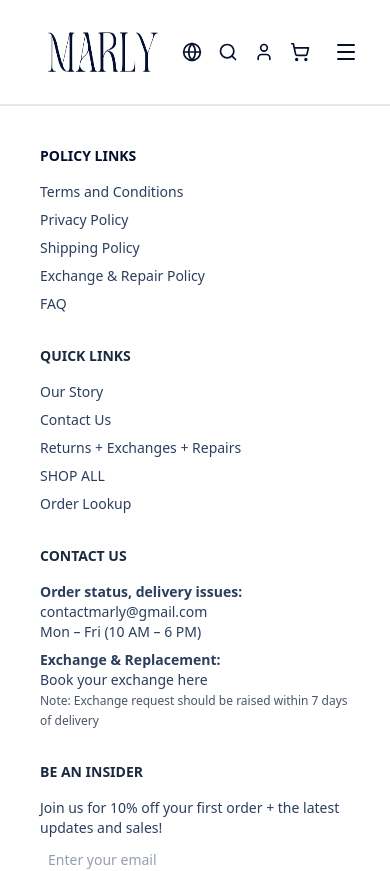
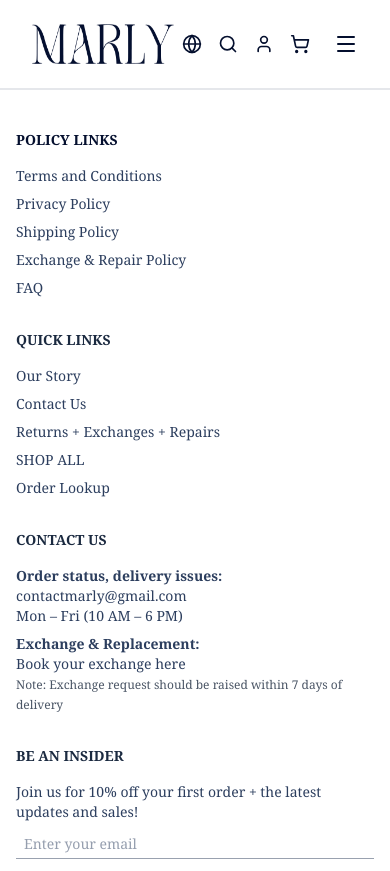
Before and after one commit to boris-fernandez/marly-handmade, a React (Vite) app in the folder marly-handmade-frontend/: page / in a window 390 px wide. Shown: the top 871 px of the page. Built offline with nearby package versions, Linux system fonts and the light colour scheme.

Commit message:
Add Header and Footer

```diff
--- a/marly-handmade-frontend/src/components/Footer.jsx
+++ b/marly-handmade-frontend/src/components/Footer.jsx
@@ -2,8 +2,8 @@
 
 export default function Footer() {
   return (
-    <footer className="w-full bg-white border-t border-gray-200 font-sans">
-      <div className="max-w-7xl mx-auto px-10 py-10 grid grid-cols-1 md:grid-cols-4 gap-8 text-sm text-[#2C3E5E]">
+    <footer className="w-full bg-white border-t border-gray-200 font-serif">
+      <div className="w-full px-4 sm:px-6 lg:px-8 py-10 grid grid-cols-1 md:grid-cols-4 gap-8 text-sm text-[#2C3E5E]">
 
         {/* POLICY LINKS */}
         <div>
--- a/marly-handmade-frontend/src/components/Header.jsx
+++ b/marly-handmade-frontend/src/components/Header.jsx
@@ -36,26 +36,26 @@
                   <div>
                     <h3 className="font-semibold mb-2 text-[#1B2A40]">Category</h3>
                     <ul className="space-y-1 text-sm text-[#2C3E5E]">
-                      <li>Bracelets</li>
-                      <li>Earrings</li>
-                      <li>Necklaces</li>
-                      <li>Rings</li>
+                      <li><a href="/Bracelets" className="hover:text-[#040F2E]">Bracelets</a></li>
+                      <li><a href="/Earrings" className="hover:text-[#040F2E]">Earrings</a></li>
+                      <li><a href="/Necklaces" className="hover:text-[#040F2E]">Necklaces</a></li>
+                      <li><a href="/Rings" className="hover:text-[#040F2E]">Rings</a></li>
                     </ul>
                   </div>
                   <div>
                     <h3 className="font-semibold mb-2 text-[#1B2A40]">Material</h3>
                     <ul className="space-y-1 text-sm text-[#2C3E5E]">
-                      <li>Polymer Clay</li>
-                      <li>Copper Wire</li>
-                      <li>Resin</li>
-                      <li>Textile</li>
+                      <li><a href="/Polymer Clay" className="hover:text-[#040F2E]">Polymer Clay</a></li>
+                      <li><a href="/Copper Wire" className="hover:text-[#040F2E]">Copper Wire</a></li>
+                      <li><a href="/Resin" className="hover:text-[#040F2E]">Resin</a></li>
+                      <li><a href="/Textile" className="hover:text-[#040F2E]">Textile</a></li>
                     </ul>
                   </div>
                   <div>
                     <h3 className="font-semibold mb-2 text-[#1B2A40]">Featured</h3>
                     <ul className="space-y-1 text-sm text-[#2C3E5E]">
-                      <li>Best Sellers</li>
-                      <li>Marly's Favorites</li>
+                      <li><a href="/Best Sellers" className="hover:text-[#040F2E]">Best Sellers</a></li>
+                      <li><a href="/Marly's Favorites" className="hover:text-[#040F2E]">Marly's Favorites</a></li>
                     </ul>
                   </div>
                   <div className="relative flex justify-center items-center">
@@ -85,8 +85,8 @@
                 <div className="grid grid-cols-1 md:grid-cols-3 gap-6">
                   <div>
                     <ul className="space-y-1 text-sm text-[#2C3E5E]">
-                      <li>SEA COLLECTION</li>
-                      <li>MATARITA COLLECTION</li>
+                      <li><a href="/SEA COLLECTION" className="hover:text-[#040F2E]">SEA COLLECTION</a></li>
+                      <li><a href="/MATARITA COLLECTION" className="hover:text-[#040F2E]">MATARITA COLLECTION</a></li>
                     </ul>
                   </div>
                   <div className="flex flex-col items-center">
@@ -118,9 +118,9 @@
         </nav>
 
         {/* LOGO */}
-        <div className="flex justify-center items-center px-6 py-4">
+        <div className="flex justify-center items-center px-2 sm:px-6 py-2 sm:py-4">
           <a href="/" className="flex items-center">
-            <img src="/logoMarly.png" alt="Marly logo" className="h-10 w-auto cursor-pointer" />
+            <img src="/logoMarly.png" alt="Marly logo" className="h-10 w-auto cursor-pointer flex-shrink-0" />
           </a>
         </div>
 
```
